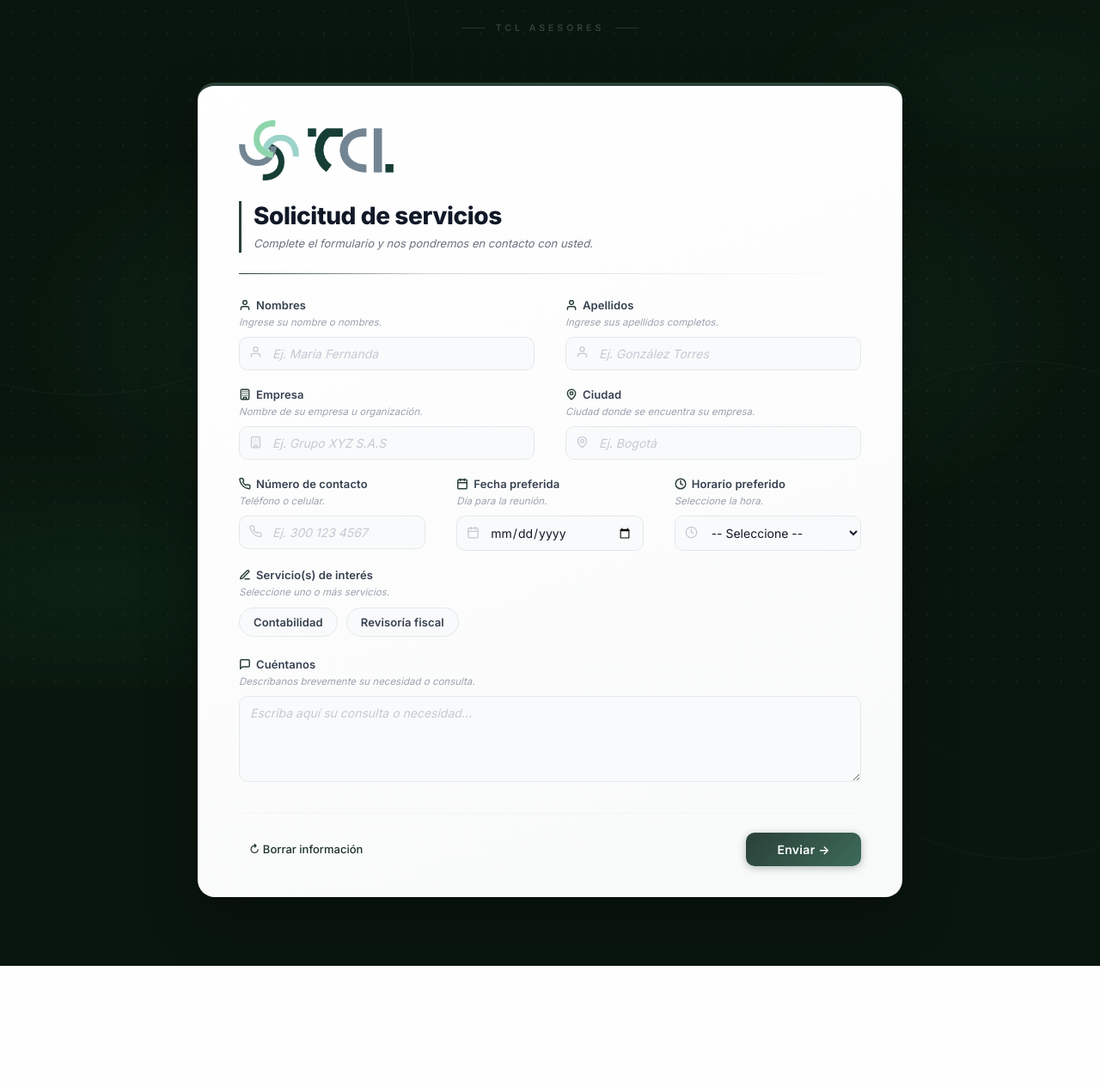
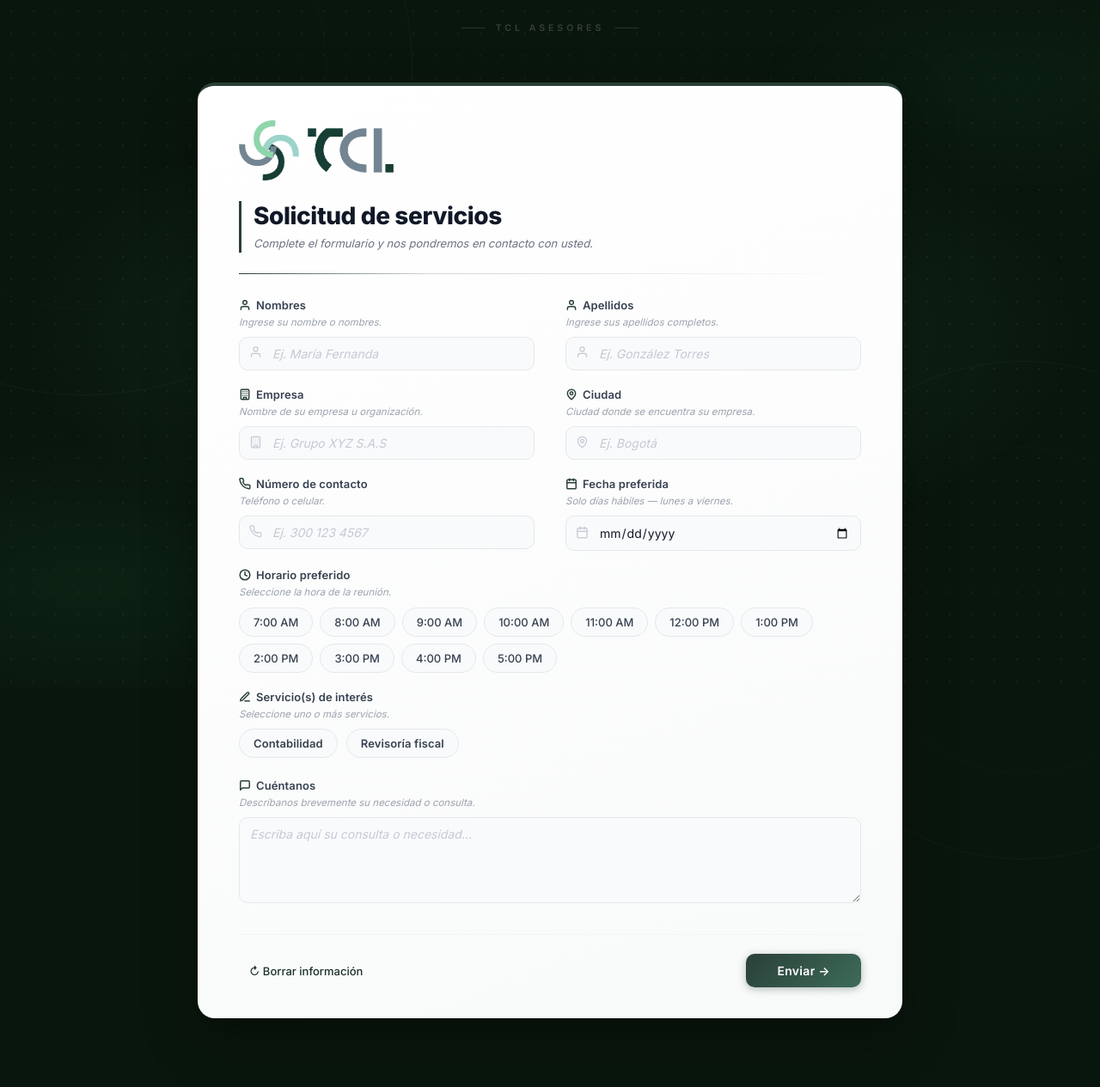
Before and after one commit to IA-TCL/Tcl-Servicios, a FastAPI app: page /form in a window 1280 px wide. Shown: the whole page at 86% size. Before the commit the page ends 1124 px from the top, so only its background shows below. Run offline with FastAPI, Linux system fonts and the light colour scheme.

Commit message:
feat: fecha solo L-V con badge, hora como pills interactivas

```diff
--- a/templates/form.html
+++ b/templates/form.html
@@ -200,6 +200,41 @@
             box-shadow: 0 0 0 3px rgba(42,64,56,.1);
         }
 
+        /* Fecha — badge día seleccionado */
+        .date-badge {
+            display: none; align-items: center; gap: 6px;
+            margin-top: 7px; padding: 5px 12px;
+            background: #f0fdf4; border: 1px solid #bbf7d0;
+            border-radius: 20px; font-size: 11.5px; font-weight: 600;
+            color: #166534; width: fit-content;
+        }
+        .date-badge.visible { display: flex; }
+        .date-badge svg { stroke: #16a34a; }
+        .date-error {
+            display: none; margin-top: 6px; font-size: 11.5px;
+            color: #dc2626; font-weight: 500;
+        }
+        .date-error.visible { display: block; }
+
+        /* Hora — pills grid */
+        .hora-grid {
+            display: flex; flex-wrap: wrap; gap: 8px; margin-top: 4px;
+        }
+        .hora-pill {
+            padding: 8px 16px;
+            border: 1.5px solid #e5e7eb;
+            border-radius: 50px;
+            font-size: 13px; font-weight: 500;
+            color: #374151; background: #f9fafb;
+            cursor: pointer; transition: all .18s;
+            font-family: inherit;
+        }
+        .hora-pill:hover { border-color: #2A4038; background: #fff; color: #2A4038; }
+        .hora-pill.active {
+            border-color: #2A4038; background: #2A4038;
+            color: #fff; box-shadow: 0 2px 8px rgba(42,64,56,.25);
+        }
+
         .checkboxes-wrap { display: flex; flex-wrap: wrap; gap: 10px; margin-top: 4px; }
 
         .checkbox-pill {
@@ -347,7 +382,7 @@
                 </div>
 
                 <!-- Teléfono -->
-                <div class="field col-2">
+                <div class="field col-3">
                     <label for="telefono">
                         <svg width="14" height="14" viewBox="0 0 24 24" fill="none" stroke="currentColor" stroke-width="2.5" stroke-linecap="round" stroke-linejoin="round"><path d="M22 16.92v3a2 2 0 0 1-2.18 2 19.79 19.79 0 0 1-8.63-3.07A19.5 19.5 0 0 1 4.69 12 19.79 19.79 0 0 1 1.61 3.42 2 2 0 0 1 3.6 1.24h3a2 2 0 0 1 2 1.72 12.84 12.84 0 0 0 .7 2.81 2 2 0 0 1-.45 2.11L7.91 9a16 16 0 0 0 6 6l.92-.92a2 2 0 0 1 2.11-.45 12.84 12.84 0 0 0 2.81.7A2 2 0 0 1 22 16.92z"/></svg>
                         Número de contacto
@@ -360,42 +395,44 @@
                 </div>
 
                 <!-- Fecha preferida -->
-                <div class="field col-2">
+                <div class="field col-3">
                     <label for="fecha">
                         <svg width="14" height="14" viewBox="0 0 24 24" fill="none" stroke="currentColor" stroke-width="2.5" stroke-linecap="round" stroke-linejoin="round"><rect width="18" height="18" x="3" y="4" rx="2" ry="2"/><line x1="16" x2="16" y1="2" y2="6"/><line x1="8" x2="8" y1="2" y2="6"/><line x1="3" x2="21" y1="10" y2="10"/></svg>
                         Fecha preferida
                     </label>
-                    <p class="hint">Día para la reunión.</p>
+                    <p class="hint">Solo días hábiles — lunes a viernes.</p>
                     <div class="input-wrap">
                         <input id="fecha" name="fecha" type="date" required>
                         <span class="icon"><svg width="15" height="15" viewBox="0 0 24 24" fill="none" stroke="currentColor" stroke-width="2" stroke-linecap="round" stroke-linejoin="round"><rect width="18" height="18" x="3" y="4" rx="2" ry="2"/><line x1="16" x2="16" y1="2" y2="6"/><line x1="8" x2="8" y1="2" y2="6"/><line x1="3" x2="21" y1="10" y2="10"/></svg></span>
                     </div>
+                    <div class="date-badge" id="date-badge">
+                        <svg width="12" height="12" viewBox="0 0 24 24" fill="none" stroke="currentColor" stroke-width="2.5" stroke-linecap="round" stroke-linejoin="round"><polyline points="20 6 9 17 4 12"/></svg>
+                        <span id="date-badge-text"></span>
+                    </div>
+                    <div class="date-error" id="date-error">&#9888; Solo se permiten días hábiles (lun–vie).</div>
                 </div>
 
                 <!-- Horario preferido -->
-                <div class="field col-2">
-                    <label for="hora">
+                <div class="field col-6">
+                    <label>
                         <svg width="14" height="14" viewBox="0 0 24 24" fill="none" stroke="currentColor" stroke-width="2.5" stroke-linecap="round" stroke-linejoin="round"><circle cx="12" cy="12" r="10"/><polyline points="12 6 12 12 16 14"/></svg>
                         Horario preferido
                     </label>
-                    <p class="hint">Seleccione la hora.</p>
-                    <div class="input-wrap">
-                        <select id="hora" name="hora" required>
-                            <option value="" disabled selected>-- Seleccione --</option>
-                            <option value="7:00 AM">7:00 AM</option>
-                            <option value="8:00 AM">8:00 AM</option>
-                            <option value="9:00 AM">9:00 AM</option>
-                            <option value="10:00 AM">10:00 AM</option>
-                            <option value="11:00 AM">11:00 AM</option>
-                            <option value="12:00 PM">12:00 PM</option>
-                            <option value="1:00 PM">1:00 PM</option>
-                            <option value="2:00 PM">2:00 PM</option>
-                            <option value="3:00 PM">3:00 PM</option>
-                            <option value="4:00 PM">4:00 PM</option>
-                            <option value="5:00 PM">5:00 PM</option>
-                        </select>
-                        <span class="icon"><svg width="15" height="15" viewBox="0 0 24 24" fill="none" stroke="currentColor" stroke-width="2" stroke-linecap="round" stroke-linejoin="round"><circle cx="12" cy="12" r="10"/><polyline points="12 6 12 12 16 14"/></svg></span>
+                    <p class="hint">Seleccione la hora de la reunión.</p>
+                    <div class="hora-grid" id="hora-grid">
+                        <button type="button" class="hora-pill" data-value="7:00 AM">7:00 AM</button>
+                        <button type="button" class="hora-pill" data-value="8:00 AM">8:00 AM</button>
+                        <button type="button" class="hora-pill" data-value="9:00 AM">9:00 AM</button>
+                        <button type="button" class="hora-pill" data-value="10:00 AM">10:00 AM</button>
+                        <button type="button" class="hora-pill" data-value="11:00 AM">11:00 AM</button>
+                        <button type="button" class="hora-pill" data-value="12:00 PM">12:00 PM</button>
+                        <button type="button" class="hora-pill" data-value="1:00 PM">1:00 PM</button>
+                        <button type="button" class="hora-pill" data-value="2:00 PM">2:00 PM</button>
+                        <button type="button" class="hora-pill" data-value="3:00 PM">3:00 PM</button>
+                        <button type="button" class="hora-pill" data-value="4:00 PM">4:00 PM</button>
+                        <button type="button" class="hora-pill" data-value="5:00 PM">5:00 PM</button>
                     </div>
+                    <input type="hidden" name="hora" id="hora-hidden">
                 </div>
 
                 <!-- Servicio(s) de interés -->
@@ -437,19 +474,66 @@
     </div>
 
     <script>
+        // Checkboxes servicios
         document.querySelectorAll('.checkbox-pill input[type="checkbox"]').forEach(function(cb) {
             cb.addEventListener('change', function() {
                 this.closest('.checkbox-pill').classList.toggle('checked', this.checked);
             });
         });
 
-        document.getElementById('btn-clear').addEventListener('click', function() {
-            document.getElementById('main-form').reset();
-            document.querySelectorAll('.checkbox-pill').forEach(function(pill) {
-                pill.classList.remove('checked');
+        // Fecha — solo lunes a viernes
+        var DIAS = ['Domingo','Lunes','Martes','Miércoles','Jueves','Viernes','Sábado'];
+        var MESES = ['enero','febrero','marzo','abril','mayo','junio','julio','agosto','septiembre','octubre','noviembre','diciembre'];
+        var fechaInput = document.getElementById('fecha');
+        var badge = document.getElementById('date-badge');
+        var badgeText = document.getElementById('date-badge-text');
+        var dateError = document.getElementById('date-error');
+
+        // Mínimo: hoy
+        var hoy = new Date();
+        var yyyy = hoy.getFullYear();
+        var mm = String(hoy.getMonth()+1).padStart(2,'0');
+        var dd = String(hoy.getDate()).padStart(2,'0');
+        fechaInput.min = yyyy+'-'+mm+'-'+dd;
+
+        fechaInput.addEventListener('change', function() {
+            badge.classList.remove('visible');
+            dateError.classList.remove('visible');
+            if (!this.value) return;
+            // Parsear sin timezone offset
+            var parts = this.value.split('-');
+            var d = new Date(+parts[0], +parts[1]-1, +parts[2]);
+            var dow = d.getDay(); // 0=dom, 6=sab
+            if (dow === 0 || dow === 6) {
+                this.value = '';
+                dateError.classList.add('visible');
+            } else {
+                badgeText.textContent = DIAS[dow] + ' ' + d.getDate() + ' de ' + MESES[d.getMonth()];
+                badge.classList.add('visible');
+            }
+        });
+
+        // Hora — pills
+        var horaHidden = document.getElementById('hora-hidden');
+        document.querySelectorAll('.hora-pill').forEach(function(pill) {
+            pill.addEventListener('click', function() {
+                document.querySelectorAll('.hora-pill').forEach(function(p) { p.classList.remove('active'); });
+                this.classList.add('active');
+                horaHidden.value = this.dataset.value;
             });
         });
 
+        // Limpiar formulario
+        document.getElementById('btn-clear').addEventListener('click', function() {
+            document.getElementById('main-form').reset();
+            document.querySelectorAll('.checkbox-pill').forEach(function(p) { p.classList.remove('checked'); });
+            document.querySelectorAll('.hora-pill').forEach(function(p) { p.classList.remove('active'); });
+            horaHidden.value = '';
+            badge.classList.remove('visible');
+            dateError.classList.remove('visible');
+        });
+
+        // Validar al enviar
         document.getElementById('main-form').addEventListener('submit', function(e) {
             var checked = document.querySelectorAll('input[name="servicios"]:checked');
             if (checked.length === 0) {
@@ -457,11 +541,17 @@
                 alert('Por favor seleccione al menos un servicio de interés.');
                 return;
             }
+            if (!horaHidden.value) {
+                e.preventDefault();
+                alert('Por favor seleccione un horario preferido.');
+                return;
+            }
             var btn = document.getElementById('btn-submit');
             btn.disabled = true;
             btn.textContent = 'Enviando…';
         });
 
+        // Solo letras en campos de texto
         document.querySelectorAll('input[type="text"]').forEach(function(input) {
             input.addEventListener('input', function() {
                 this.value = this.value.replace(/[0-9]/g, '');
```
